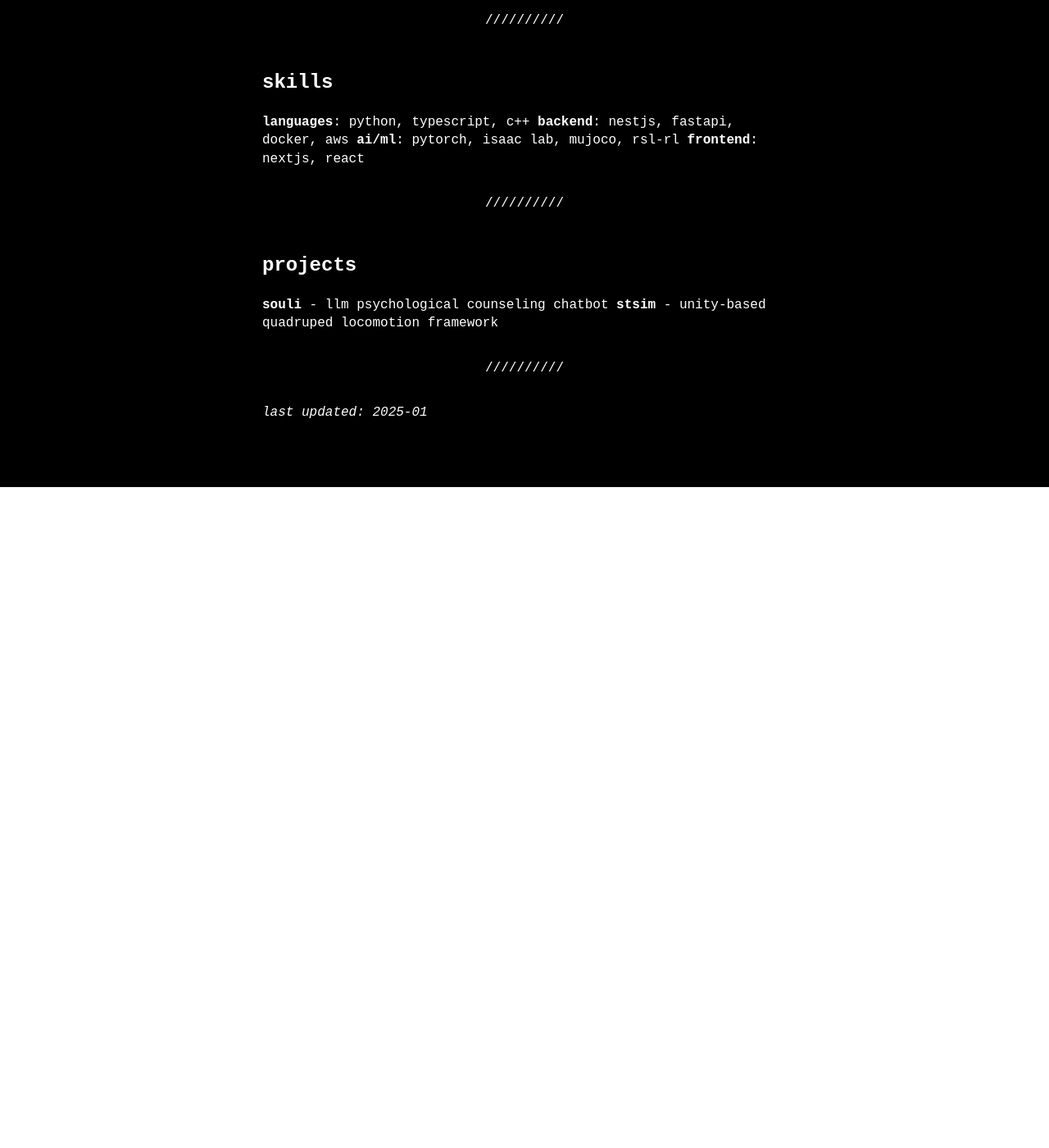
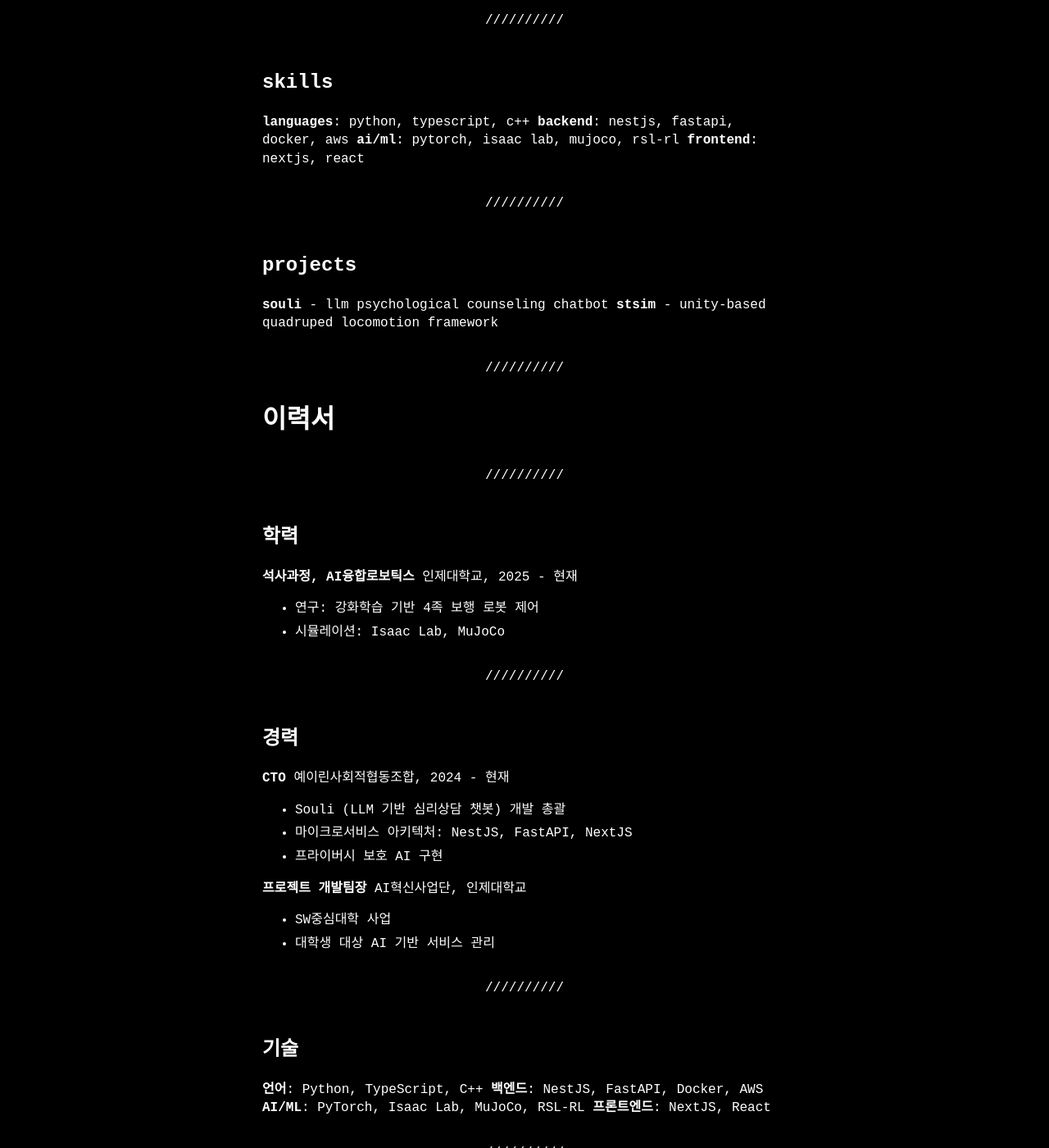
Before and after one commit to sxngt/sxngt.github.io, a Jekyll site: the page built from cv.md, in a window 1280 px wide and 1400 px high, scrolled down 907 px. Shown: the whole window at 82% size. Built offline with Jekyll 4.4.1, drawn with Linux system fonts in a browser that asks for light colours; before the commit the page ends 1501 px from its top, so only the background shows below that; some of the changed text lies outside the part shown.

```diff
--- a/_config.yml
+++ b/_config.yml
@@ -1,10 +1,10 @@
 title: sxngt
-author: Sunghyun Kim
+author: SangHyun Yun
 email: # your@email.com
 url: https://sxngt.github.io
 baseurl: ""
 description: >
-  Backend & AI Developer | Robotics PhD Student
+  Robotics Master's Student | AI & Backend Developer
 
 permalink: /:title/
 
--- a/cv.md
+++ b/cv.md
@@ -47,4 +47,41 @@ ai innovation business unit, inje university
 
 ---
 
+# 이력서
+
+---
+
+## 학력
+
+**석사과정, AI융합로보틱스**
+인제대학교, 2025 - 현재
+- 연구: 강화학습 기반 4족 보행 로봇 제어
+- 시뮬레이션: Isaac Lab, MuJoCo
+
+---
+
+## 경력
+
+**CTO**
+예이린사회적협동조합, 2024 - 현재
+- Souli (LLM 기반 심리상담 챗봇) 개발 총괄
+- 마이크로서비스 아키텍처: NestJS, FastAPI, NextJS
+- 프라이버시 보호 AI 구현
+
+**프로젝트 개발팀장**
+AI혁신사업단, 인제대학교
+- SW중심대학 사업
+- 대학생 대상 AI 기반 서비스 관리
+
+---
+
+## 기술
+
+**언어**: Python, TypeScript, C++
+**백엔드**: NestJS, FastAPI, Docker, AWS
+**AI/ML**: PyTorch, Isaac Lab, MuJoCo, RSL-RL
+**프론트엔드**: NextJS, React
+
+---
+
 *last updated: 2025-01*
```
Also changed, not shown: other parts of cv.md (+1 -1 lines), about.md (+22 -3 lines).
